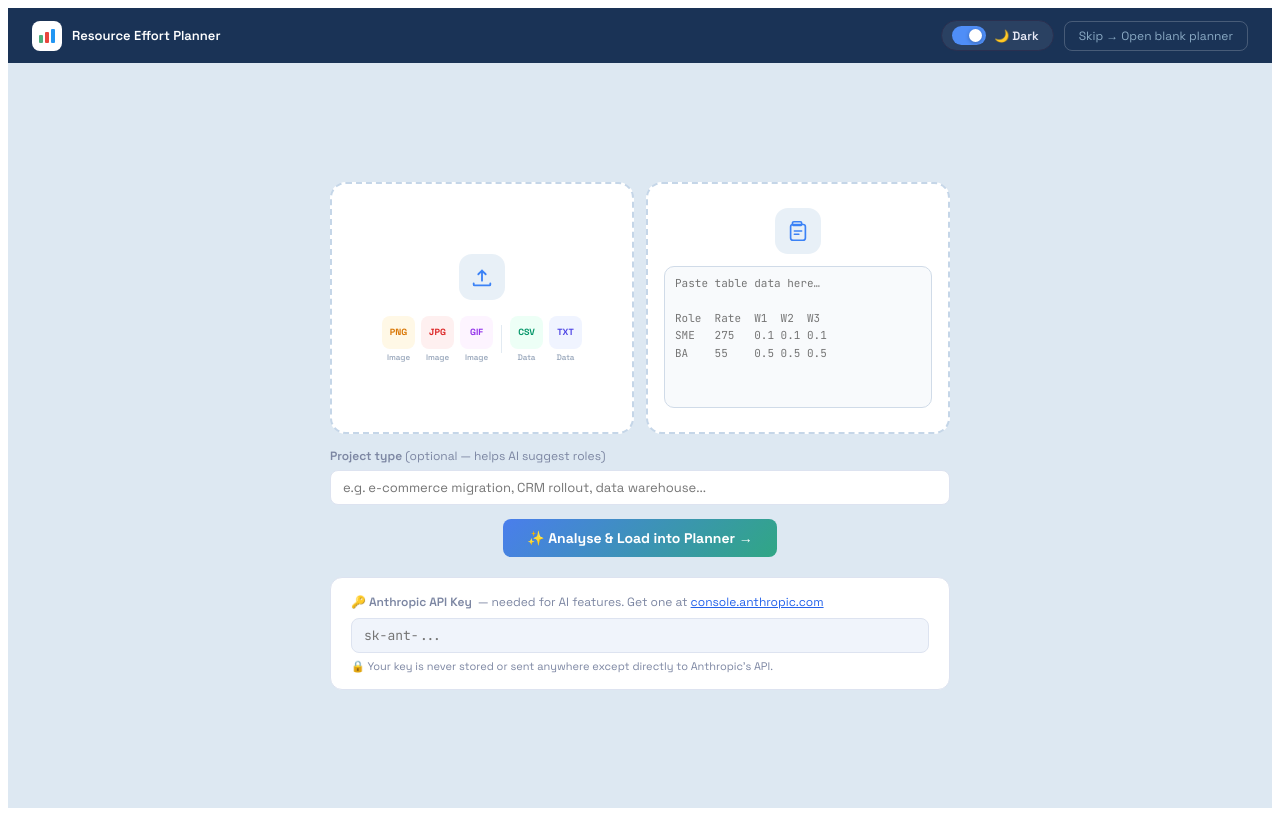
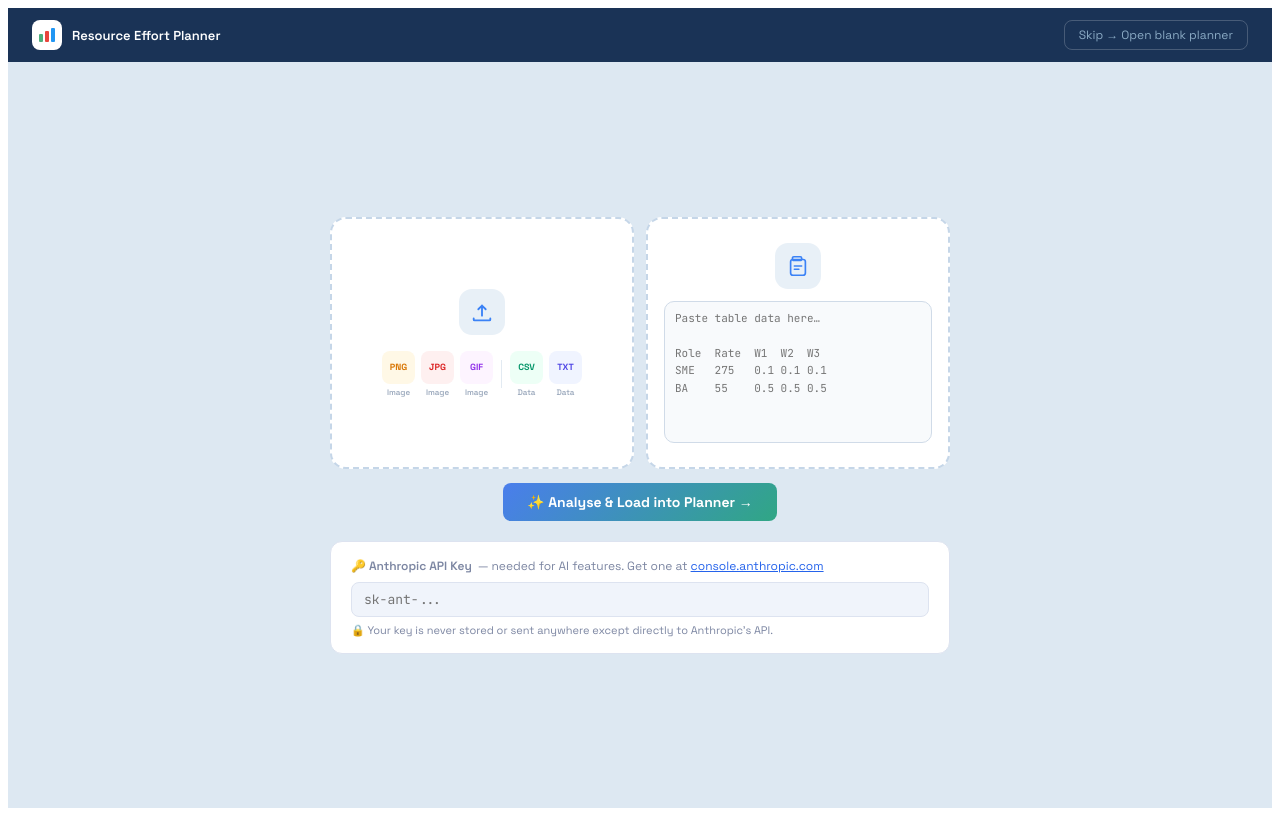
Before and after one commit to ajeethboaz/resource-planner-, a React (Vite) app: page / in a window 1280 px wide. Built offline with nearby package versions, Linux system fonts and the light colour scheme.

Commit message:
fix: remove project type field from intake

```diff
--- a/src/resource-planner.jsx
+++ b/src/resource-planner.jsx
@@ -730,14 +730,11 @@ Rules:
           </div>
           <span style={{ color: "#fff", fontSize: 13, fontWeight: 600 }}>Resource Effort Planner</span>
         </div>
-        <div style={{ display: "flex", alignItems: "center", gap: 10 }}>
-          <ThemeToggle dark={dark} setDark={setDark} C={THEMES[dark ? "dark" : "light"]}/>
-          <button onClick={onSkip} style={{
+        <button onClick={onSkip} style={{
             background: "transparent", border: "1px solid rgba(255,255,255,0.2)",
             borderRadius: 8, color: "#8aaac4", cursor: "pointer",
             padding: "6px 14px", fontSize: 12, fontFamily: "'Space Grotesk',sans-serif",
           }}>Skip → Open blank planner</button>
-        </div>
       </div>
 
       {/* ── Content ── */}
@@ -861,20 +858,7 @@ Rules:
             </div>
           </div>
 
-          {/* Project type */}
-          <div style={{ marginBottom: 14 }}>
-            <div style={{ fontSize: 12, color: "#7c86a2", marginBottom: 6, fontWeight: 600 }}>
-              Project type <span style={{ fontWeight: 400 }}>(optional — helps AI suggest roles)</span>
-            </div>
-            <input type="text" value={projectDesc} onChange={e => setProjectDesc(e.target.value)}
-              placeholder="e.g. e-commerce migration, CRM rollout, data warehouse..."
-              style={{
-                width: "100%", background: "#fff", border: "1px solid #dde3f0",
-                borderRadius: 8, color: IL.text, padding: "8px 12px", fontSize: 13,
-                outline: "none", fontFamily: "'Space Grotesk',sans-serif", boxSizing: "border-box",
-              }}
-            />
-          </div>
+
 
           {/* Error */}
           {error && (
```
